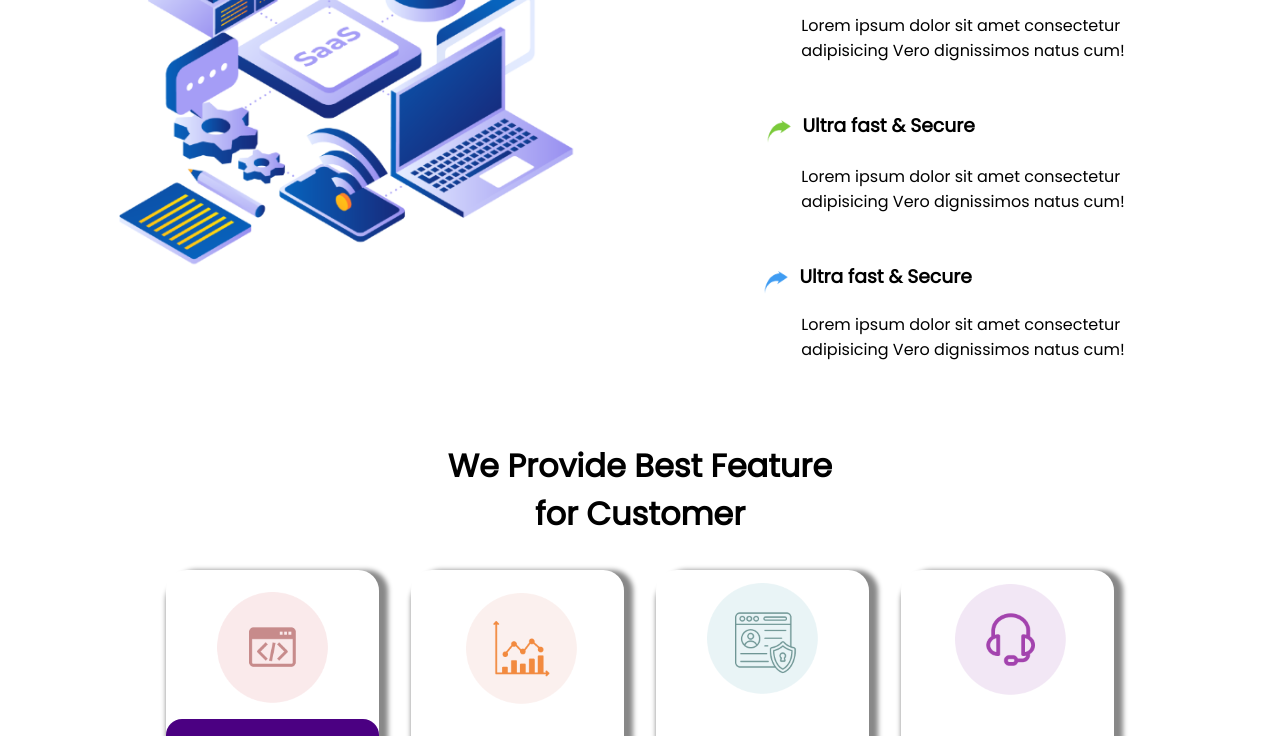
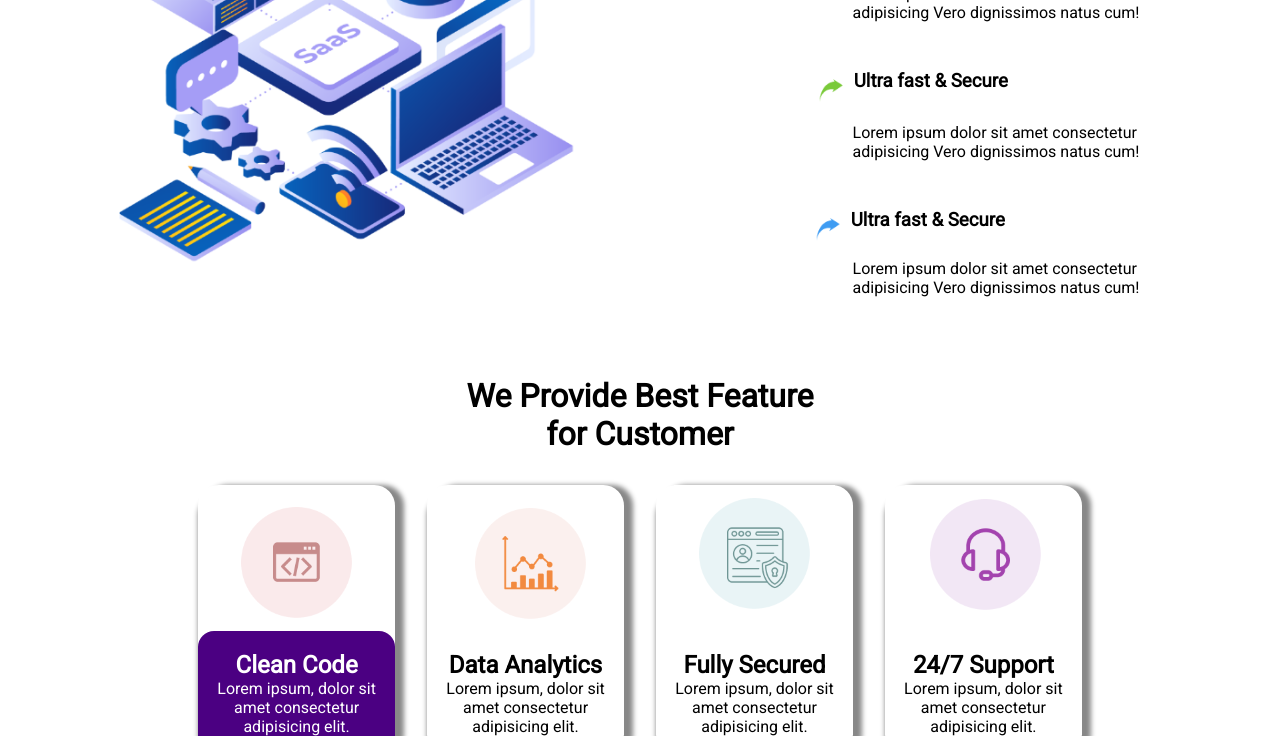
Before and after one commit to GD-R/HTML-13, a plain HTML site: page index.html in a window 1280 px wide. Shown: the part 826-1562 px from the top of the page. Drawn offline with Linux system fonts and the light colour scheme.

Commit message:
font family update

```diff
--- a/style.css
+++ b/style.css
@@ -1,4 +1,4 @@
-@import url('https://fonts.googleapis.com/css2?family=Poppins&display=swap');
+@import url('https://fonts.googleapis.com/css2?family=Roboto&display=swap');
 
 * {
     margin: 0px;
@@ -9,7 +9,7 @@
 body {
     width: 100%;
     height: 100%;
-    font-family: 'Poppins', sans-serif;
+    font-family: 'Roboto', sans-serif;
 }
 
 header {
```
